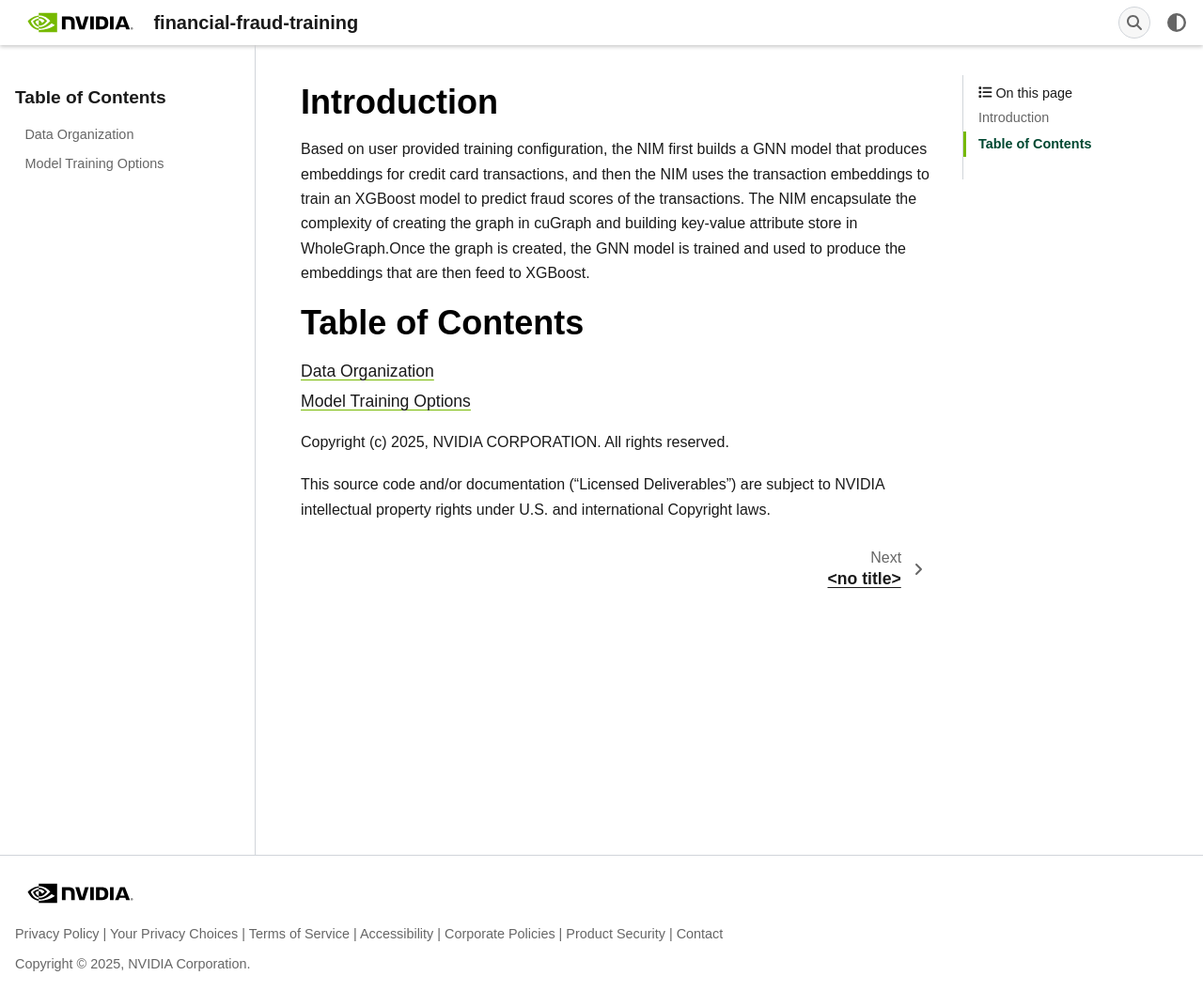
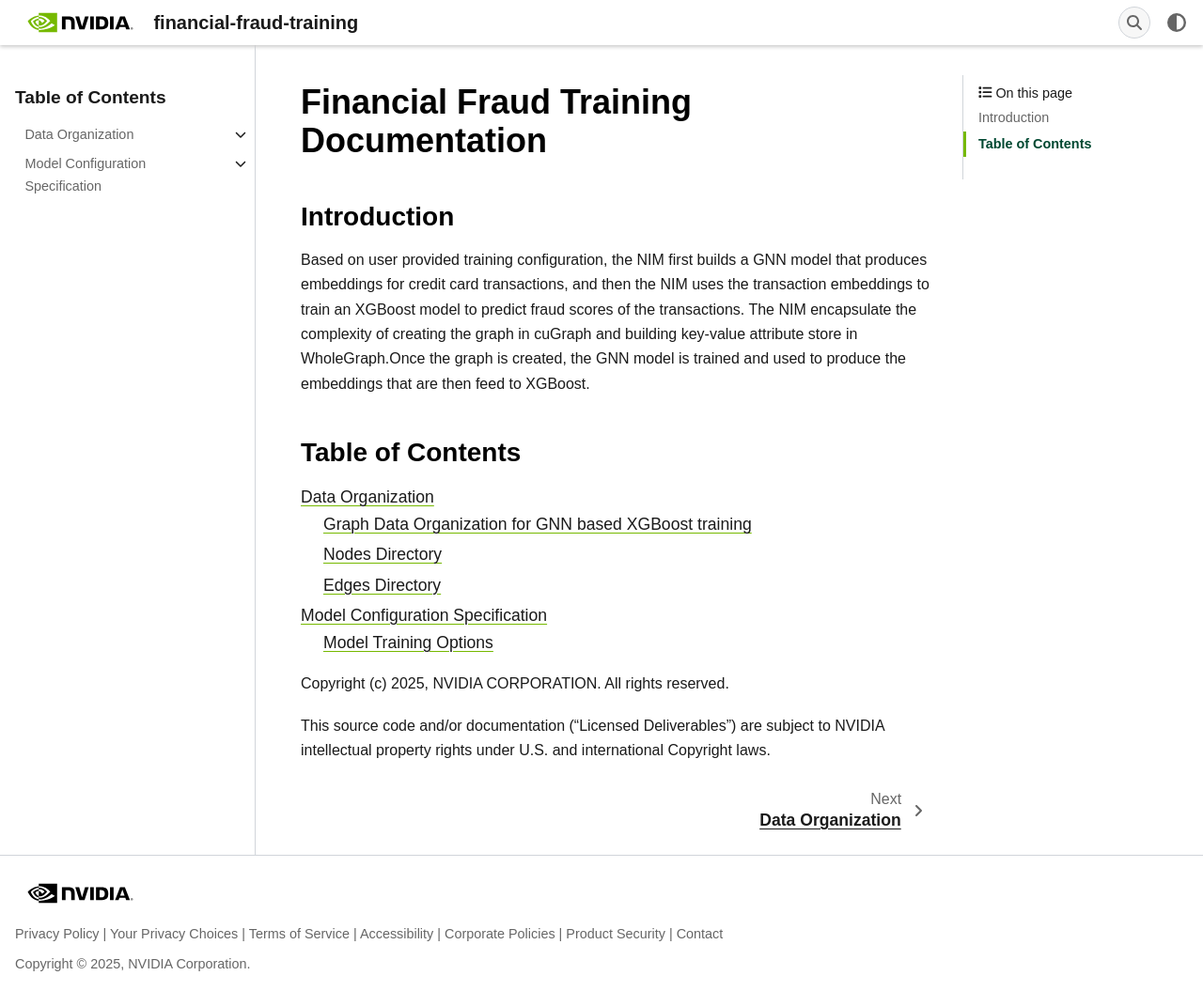
Before and after one commit to NVIDIA-AI-Blueprints/financial-fraud-detection, a Sphinx documentation site: the page built from docs/financial_fraud_training/source/index.rst, in a window 1280 px wide and 1055 px high. Shown: the whole window at 94% size. Built offline with Sphinx 7.4.7, drawn with Linux system fonts in a browser that asks for light colours; some web fonts are replaced; some of the changed lines change nothing that is shown.

Commit message:
changes for latest nim version

````diff
--- a/docs/financial_fraud_training/source/configuration/index.rst
+++ b/docs/financial_fraud_training/source/configuration/index.rst
@@ -1,4 +1,5 @@
-
+Model Configuration Specification
+=================================
 .. toctree::
    :maxdepth: 2
 
--- a/docs/financial_fraud_training/source/data/data_def.md
+++ b/docs/financial_fraud_training/source/data/data_def.md
@@ -1,9 +1,12 @@
 
-# Data Organization
+---
 
-## CSV Files
+
+## Graph Data Organization for GNN based XGBoost training
+
 
 Your data should be organized under a parent directory (for example, `data_root`) with the following subdirectories:
+
 
 ```sh
     data_root/
@@ -11,111 +14,228 @@
     └── edges/
 ```
 
-```sh
-type1_features.csv
-type2_features.csv
-edges.csv
-edge_labels.csv
-edge_features.csv
-```
 
+
+
+- **nodes/**: Contains the files for node features and labels.
+- **edges/**: Contains the file for edges.
+
+
+---
+
+
+## Nodes Directory
+
+
+### File Naming Convention
 
 - **Node Feature File:**
   Name the file simply as `node.<ext>`, where `<ext>` is one of the supported file formats (CSV, Parquet, or ORC).
   Examples:
   - `node.csv`
 
+
 - **Node Label File:**
   Provide the labels for your nodes in a file named `node_label.<ext>`.
   Examples:
   - `node_label.csv`
 
+
 - **Optional JSON file containing the start and end offset of the target nodes in node.<ext> file**
   - `offset_range_of_training_node.json`
 
+
+### File Contents
+
+
+- **Feature File (`node.<ext>`):**
+  This file should contain a table of node attributes (features).
+  - Each row corresponds to one node.
+  - The number of columns is the feature dimension.
+
+
+  NOTE: If you have nodes of different types, it's up to you to decide how to prepare and align their features; however, each row must contain the same number of feature entries.
+
+
+
+
+- **Label File (`node_label.<ext>`, Optional):**
+  This file should contain the ground-truth labels for the nodes.
+  - It is expected to have one column with any name, with the number of rows matching the feature file.
+
+
+
+
+- **Optional JSON file containing the start and end offset of the target nodes in node.<ext> (`offset_range_of_training_node.json`)**
+  This file should specify the start and end offsets for the training node—a contiguous range—in node.<ext>. In other words, it defines the range of node offsets that the model will be trained on.
+
+
+  For example, for credit card fraud detection, if your `node.<ext>` file includes features for User, Merchant, and Transaction nodes, and your goal is to predict whether a transaction is fraudulent, you might be interested to train on transaction nodes only.
+
+
+  ```sh
+    {
+      "start": ST #start offset of training nodes
+      "end": ET #end offset of training nodes
+    }
   ```
 
-## Parquet Files
 
-One parquet file for each
+  If no file is provided, the models will be trained using the entire range.
 
-```sh
-credit_card_transaction_data/
-├── nodes/
-│   ├── type1.parquet
-│   └── type2.parquet
-└── edges/
-    ├── type1__transaction__type2.parquet
-    ├── type1__transaction__type2_attr.parquet
-    └── type1__transaction__type2_label.parquet
-```
 
-- **nodes/**: Contains Parquet files for different node types.
-- **edges/**: Contains Parquet files for different edge types along with optional attributes and labels.
+---
+
+
+## Edges Directory
+
+
+### File Naming Convention
+
+For edges connecting nodes of the single node type, you should have:
+
+
+- **Main Edge File:**
+  Name the file as `node_to_node.<ext>`, where `<ext>` is one of the supported file formats (CSV, Parquet, or ORC).
+  Examples:
+  - `node_to_node.csv`
+
+
+#### File Contents
+
 
 - **Main Edge File (`node_to_node.<ext>`):**
   This file must contain at least two columns:
   - `src`: The column containing indices of the source nodes
   - `dst`: The column containing indices of the destination nodes.
-  - The index of a node is determined by its position in the node feature file `node.<ext>` and is zero-based and contiguous.
+  - The index of a node is determined by its position in the node feature file `node.<ext>` and is zero-based.
   - The number of rows corresponds to the number of edges.
   NOTE: The column containing source and destination nodes must be named `src` and `dst`, respectively.
 
 
-
-- **Node Feature Files:**
-  Each node type must have its own Parquet file. The file name (without the `.parquet` extension) defines the node type. For
-
-- **Optional Node Label Files:**
-  If you have labels for a node type, create a label file by appending `_label` to the node type name.
-
-  - **Feature Files:**
-  - These files should contain a table of node attributes (features).
-  - The number of rows corresponds to the number of nodes for that type.
-  - The number of columns is the feature dimension (which may vary between node types).
-
-  - **Label Files (Optional):**
-  - These files should contain the ground-truth labels for nodes.
-  - They are expected to have a single column with a number of rows equal to that of the corresponding feature file.
-
-  Each edge type is represented by up to three files:
-
-1. **Main Edge File:**
-   Named using the format:
-
-`{src_node_type}{relation}{dst_node_type}.parquet`
-
-Example:
-- `User__transaction__Merchant.parquet`
-
-2. **Edge Attribute File (Optional):**
-Contains additional features for each edge. Name it by appending `_attr` to the main edge file name:
-
-`{src_node_type}{relation}{dst_node_type}_attr.parquet`
-
-Example:
-- `User__transaction__Merchant_attr.parquet`
-
-3. **Edge Label File (Optional):**
-Contains the ground-truth labels for the edges. Name it by appending `_label` to the main edge file name:
-
-`{src_node_type}{relation}{dst_node_type}_label.parquet`
+---
 
 
-  **Main Edge Files:**
-- Must contain at least two columns: `src` and `dst`.
- - `src`: Index of the source node (refers to the row index in the corresponding `Node Feature` file).
- - `dst`: Index of the destination node (refers to the row index in the corresponding `Node Feature` file).
-- The number of rows corresponds to the number of edges.
+### Data types
 
- **Edge Attribute Files (Optional):**
-- These files provide additional attributes (features) for each edge.
-- They should have the same number of rows as the corresponding main edge file.
-- Different edge types may have different attribute dimensions.
 
- **Edge Label Files (Optional):**
-- These files contain the labels for each edge (e.g., a fraud indicator).
-- They should have a single column with a number of rows equal to that of the main edge file.
+#### `node.<ext>`
+- **Description:** Contains node features.
+- **Data Type:** All columns must contain floating point numbers in `float32` format.
+- **Notes:** Each row represents a node and each column corresponds to a specific feature.
+
+
+#### `node_label.<ext>`
+- **Description:** Contains node labels.
+- **Data Type:** All values are integers (0 or 1).
+- **Column Name:** The file contains a single column named `target`.
+- **Notes:** Each row corresponds to the label of a node.
+
+
+#### `node_to_node.<ext>`
+- **Description:** Contains edge indices.
+- **Data Type:** All columns must contain integers.
+- **Columns:**
+  - `src`: Source node index.
+  - `dst`: Destination node index.
+- **Notes:** The indices must be zero-based (i.e., node numbering starts at 0).
+
+
+
+
+### Example Data Layout
+
+
+```sh
+credit_card_transaction_data/
+├── nodes/
+│ ├── node.csv
+│ └── node_label.csv
+│ └── offset_range_of_training_node.json
+└── edges/
+  └── node_to_node.csv
+```
+
+
+
+
+###  Data Organization for Standalone XGBoost Training
+
+
+Your dataset is expected to be organized in a specific structure under the `xgb/` folder. Follow the guidelines below to ensure your data is correctly formatted and named.
+
+
+### Directory Structure
+
+
+Place your data files under the `xgb/` directory within your main data folder. The expected files are:
+
+
+- **`training.<ext>`** (Required): Contains the training data.
+- **`validation.<ext>`** (Optional): Contains the validation data.
+  - If this file is missing, the training data will be automatically split into 80% training and 20% validation.
+- **`test.<ext>`** (Optional): Contains the test data.
+  - If this file is missing *and* the validation file is also missing, the training data will be split into 70% training, 15% validation, and 15% test.
+
+
+### Supported File Formats
+
+
+The `<ext>` in the file names represents the file format. The supported file formats are:
+
+
+- **CSV**: Files with the `.csv` extension (comma-separated values).
+- **Parquet**: Files with the `.parquet` extension (columnar storage).
+- **ORC**: Files with the `.orc` extension (Optimized Row Columnar format).
+
+
+The code automatically detects the file extension and uses the appropriate reader.
+
+
+#### Important Data Format Note
+
+
+- **Target Column:**
+  The last column in every file is assumed to be the target variable (`y`). All splits (training, validation, and test) are performed with this assumption in mind.
+
+
+
+
+#### Example Directory Layout
+
+
+```sh
+data_root/
+└── xgb/
+    ├── training.csv # or training.parquet, training.orc
+    ├── validation.csv # (optional) or validation.parquet, validation.orc
+    └── test.csv # (optional) or test.parquet, test.orc
+```
+
+
+
+
+#### Data Splitting Behavior
+
+
+- **When only `training.<ext>` is provided:**
+  - If **only the training.<ext> file exists**, the code will split the data into 80% training and 20% validation.
+- **When `validation.<ext>` is provided:**
+  - The provided training and validation files are used directly without splitting.
+- **When `test.<ext>` is present:**
+  - The test file is used to evaluate the model after training.
+
+
+#### Model Testing
+
+
+If a `test.<ext>` file is present in the `xgb/` directory, it will be used for evaluation after training.
+
+
+---
+
+
+
 
 Copyright (c) 2025, NVIDIA CORPORATION. All rights reserved.
 
--- a/docs/financial_fraud_training/source/data/index.rst
+++ b/docs/financial_fraud_training/source/data/index.rst
@@ -1,3 +1,6 @@
+Data Organization
+=================
+
 .. toctree::
    :maxdepth: 2
 
--- a/docs/financial_fraud_training/source/index.rst
+++ b/docs/financial_fraud_training/source/index.rst
@@ -1,3 +1,6 @@
+Financial Fraud Training Documentation
+======================================
+
 ~~~~~~~~~~~~
 Introduction
 ~~~~~~~~~~~~
@@ -15,7 +18,7 @@
 ~~~~~~~~~~~~~~~~~
 
 .. toctree::
-   :maxdepth: 1
+   :maxdepth: 2
 
    data/index
    configuration/index
````
